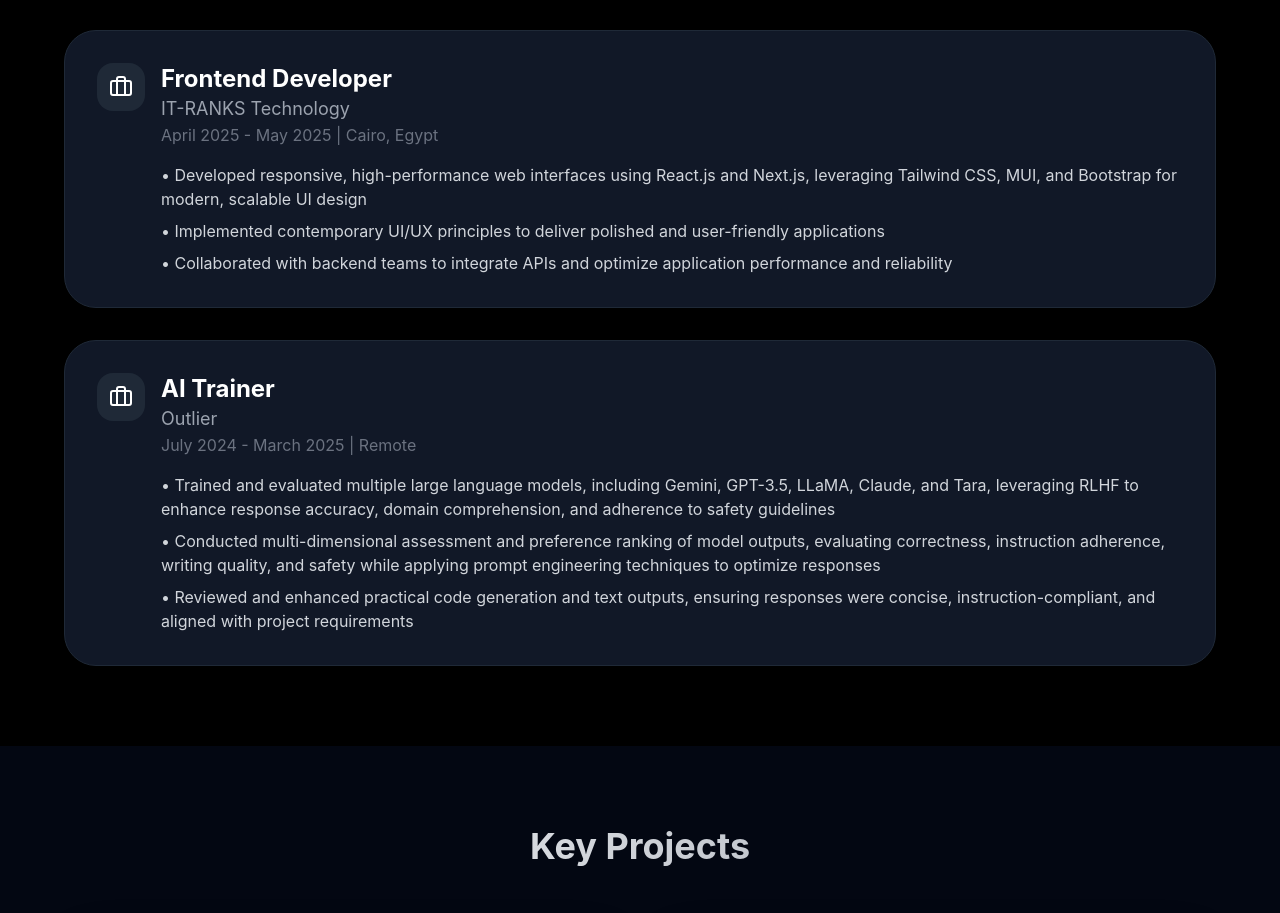
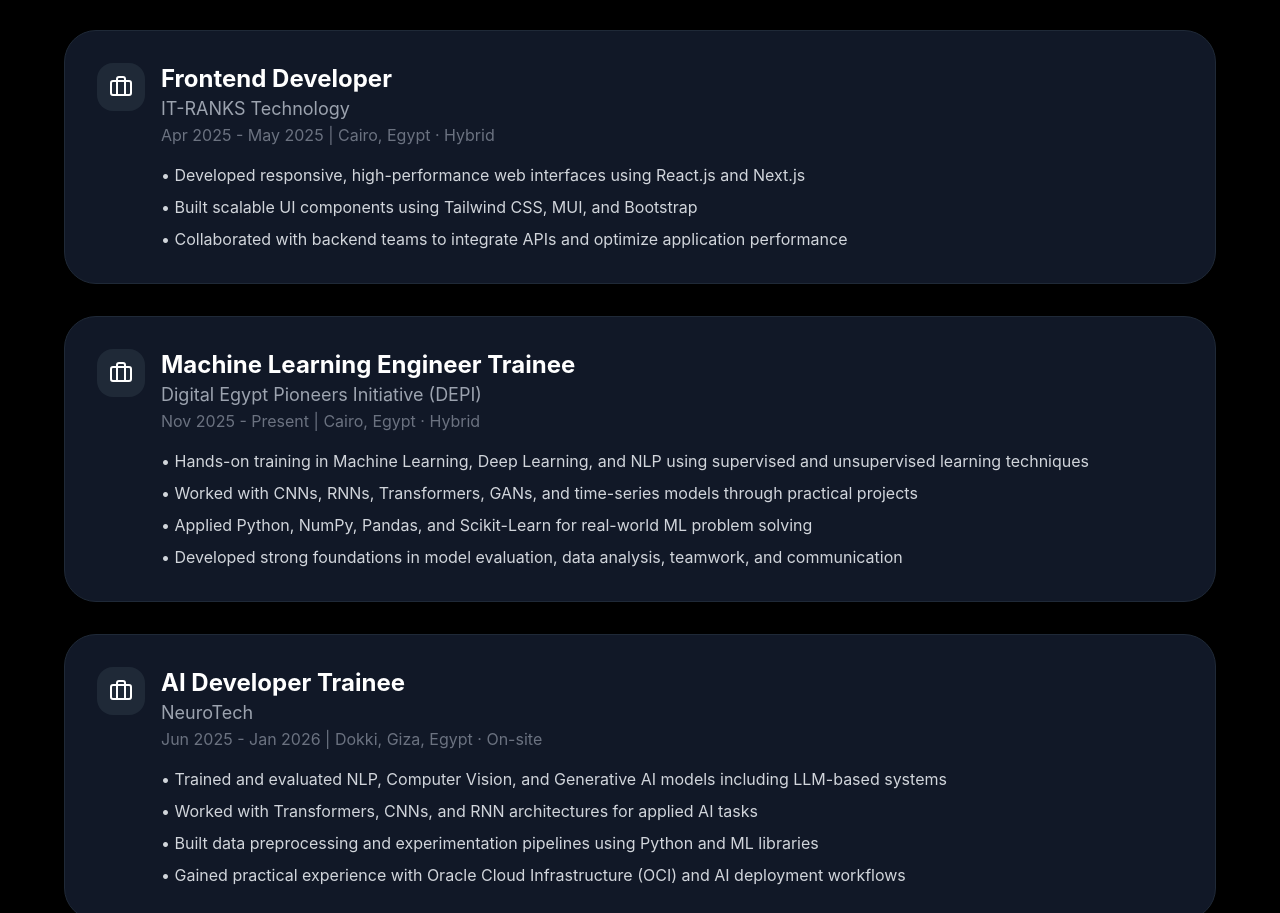
Before and after one commit to Basel-Mohamed/Portfolio, a React (Vite) app: page / in a window 1280 px wide. Shown: the part 1887-2800 px from the top of the page. Built offline with nearby package versions, Linux system fonts and the light colour scheme.

Commit message:
update Experience

```diff
--- a/src/data/portfolioData.js
+++ b/src/data/portfolioData.js
@@ -25,37 +25,96 @@
     title: "Associate AI Engineer",
     company: "IT-RANKS Technology",
     period: "May 2025 - Present",
-    location: "Cairo, Egypt",
+    location: "New Cairo, Cairo, Egypt",
     achievements: [
-      "Developed and fine-tuned range of NLP and Generative AI models to support diverse business applications, including information extraction, natural language querying, and automated content generation",
-      "Built end-to-end AI pipelines covering data preprocessing, model training, evaluation, and inference to ensure high model performance and reliability",
-      "Conducted dataset creation and annotation activities, improving model accuracy through targeted preprocessing, cleaning, and structured labelling",
-      "Applied prompt engineering, continuous model refinement, and performance analysis to enhance model understanding, response quality, and real-world effectiveness"
+      "Developed and fine-tuned NLP and Generative AI models for real-world business applications including information extraction, natural language querying, and automated content generation",
+      "Built end-to-end AI pipelines covering data preprocessing, dataset creation, model training, evaluation, and inference to ensure production-ready performance",
+      "Created and annotated datasets with structured labeling, cleaning, and preprocessing techniques to improve model accuracy and robustness",
+      "Applied prompt engineering, continuous model refinement, and performance analysis to enhance response quality and real-world effectiveness"
     ]
   },
   {
     title: "Frontend Developer",
     company: "IT-RANKS Technology",
-    period: "April 2025 - May 2025",
-    location: "Cairo, Egypt",
+    period: "Apr 2025 - May 2025",
+    location: "Cairo, Egypt · Hybrid",
     achievements: [
-      "Developed responsive, high-performance web interfaces using React.js and Next.js, leveraging Tailwind CSS, MUI, and Bootstrap for modern, scalable UI design",
-      "Implemented contemporary UI/UX principles to deliver polished and user-friendly applications",
-      "Collaborated with backend teams to integrate APIs and optimize application performance and reliability"
+      "Developed responsive, high-performance web interfaces using React.js and Next.js",
+      "Built scalable UI components using Tailwind CSS, MUI, and Bootstrap",
+      "Collaborated with backend teams to integrate APIs and optimize application performance"
+    ]
+  },
+  {
+    title: "Machine Learning Engineer Trainee",
+    company: "Digital Egypt Pioneers Initiative (DEPI)",
+    period: "Nov 2025 - Present",
+    location: "Cairo, Egypt · Hybrid",
+    achievements: [
+      "Hands-on training in Machine Learning, Deep Learning, and NLP using supervised and unsupervised learning techniques",
+      "Worked with CNNs, RNNs, Transformers, GANs, and time-series models through practical projects",
+      "Applied Python, NumPy, Pandas, and Scikit-Learn for real-world ML problem solving",
+      "Developed strong foundations in model evaluation, data analysis, teamwork, and communication"
+    ]
+  },
+  {
+    title: "AI Developer Trainee",
+    company: "NeuroTech",
+    period: "Jun 2025 - Jan 2026",
+    location: "Dokki, Giza, Egypt · On-site",
+    achievements: [
+      "Trained and evaluated NLP, Computer Vision, and Generative AI models including LLM-based systems",
+      "Worked with Transformers, CNNs, and RNN architectures for applied AI tasks",
+      "Built data preprocessing and experimentation pipelines using Python and ML libraries",
+      "Gained practical experience with Oracle Cloud Infrastructure (OCI) and AI deployment workflows"
+    ]
+  },
+  {
+    title: "UI/UX Developer Trainee",
+    company: "Information Technology Institute (ITI)",
+    period: "Feb 2025 - Apr 2025",
+    location: "Cairo University · Hybrid",
+    achievements: [
+      "Designed and developed responsive UI/UX solutions using React, Next.js, HTML, CSS, and JavaScript",
+      "Translated UI/UX designs into functional front-end components with a focus on usability and performance",
+      "Worked with SQL and databases to support data-driven web applications"
+    ]
+  },
+  {
+    title: "AI Trainer (Coding Expertise)",
+    company: "Outlier",
+    period: "Jul 2024 - Mar 2025",
+    location: "Remote",
+    achievements: [
+      "Trained and evaluated Large Language Models including GPT-3.5, Gemini, Claude, LLaMA, and Tara using RLHF",
+      "Performed multi-dimensional evaluation of model outputs focusing on correctness, instruction adherence, writing quality, and safety",
+      "Applied prompt engineering techniques to optimize model responses and behavior",
+      "Reviewed and improved code generation and text outputs to meet project and safety requirements"
+    ]
+  },
+  {
+    title: "Frontend Web Developer Trainee",
+    company: "Route",
+    period: "Sep 2024 - Feb 2025",
+    location: "Maadi, Cairo, Egypt · On-site",
+    achievements: [
+      "Built responsive websites using HTML, CSS, JavaScript, Bootstrap, Tailwind, and React.js",
+      "Used Git and GitHub for version control and collaborative development",
+      "Worked with Figma to convert UI/UX designs into functional front-end components"
     ]
   },
   {
     title: "AI Trainer",
-    company: "Outlier",
-    period: "July 2024 - March 2025",
+    company: "Remotasks",
+    period: "Jan 2021 - Mar 2023",
     location: "Remote",
     achievements: [
-      "Trained and evaluated multiple large language models, including Gemini, GPT-3.5, LLaMA, Claude, and Tara, leveraging RLHF to enhance response accuracy, domain comprehension, and adherence to safety guidelines",
-      "Conducted multi-dimensional assessment and preference ranking of model outputs, evaluating correctness, instruction adherence, writing quality, and safety while applying prompt engineering techniques to optimize responses",
-      "Reviewed and enhanced practical code generation and text outputs, ensuring responses were concise, instruction-compliant, and aligned with project requirements"
+      "Reviewed, annotated, and refined chatbot data to improve AI model training quality",
+      "Enhanced chatbot responses to increase user engagement and interaction quality",
+      "Evaluated and improved model outputs through structured data analysis and annotation"
     ]
   }
 ];
+
 
 // -------------- Projects --------------------
 export const projects = [
```
